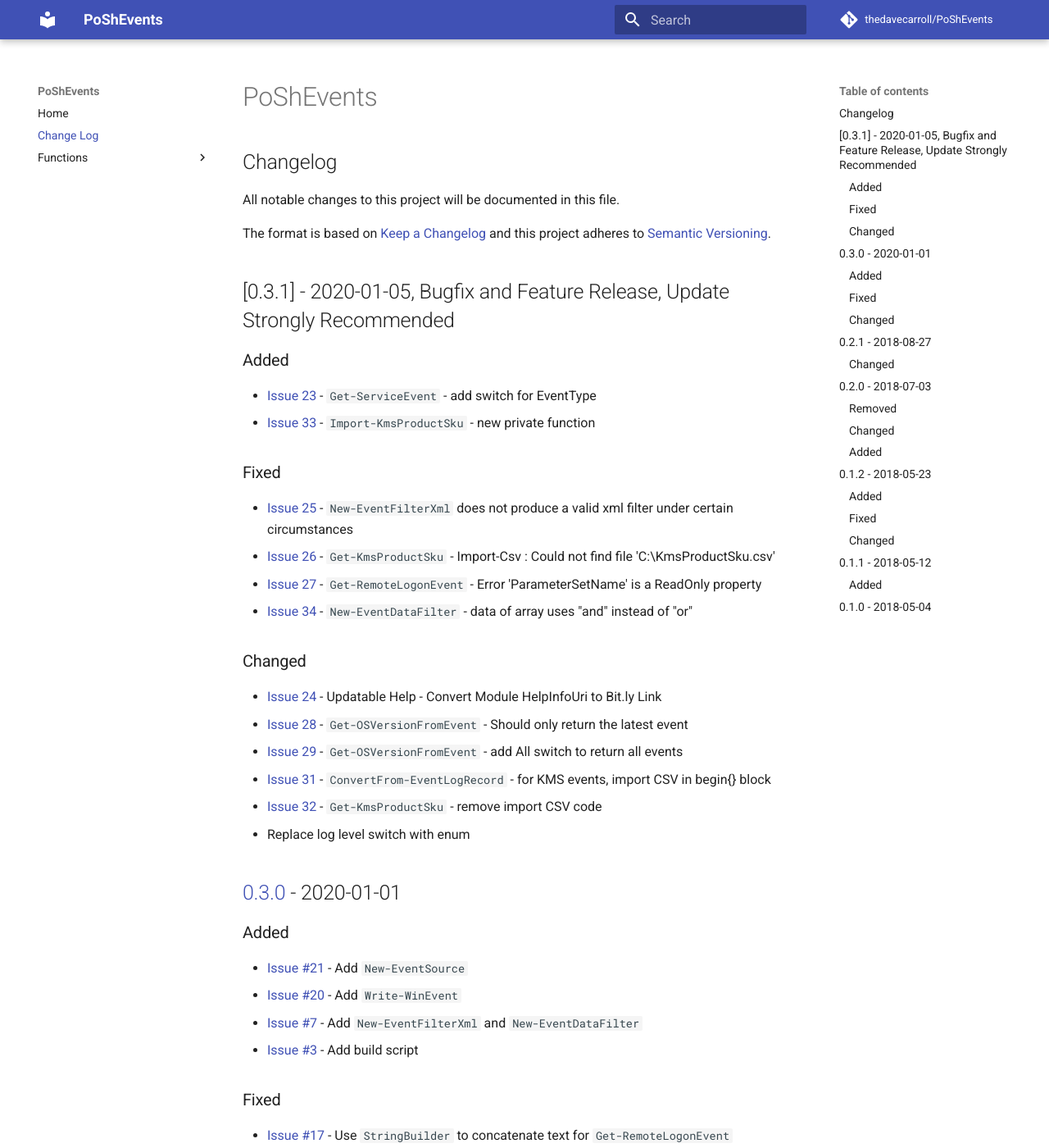
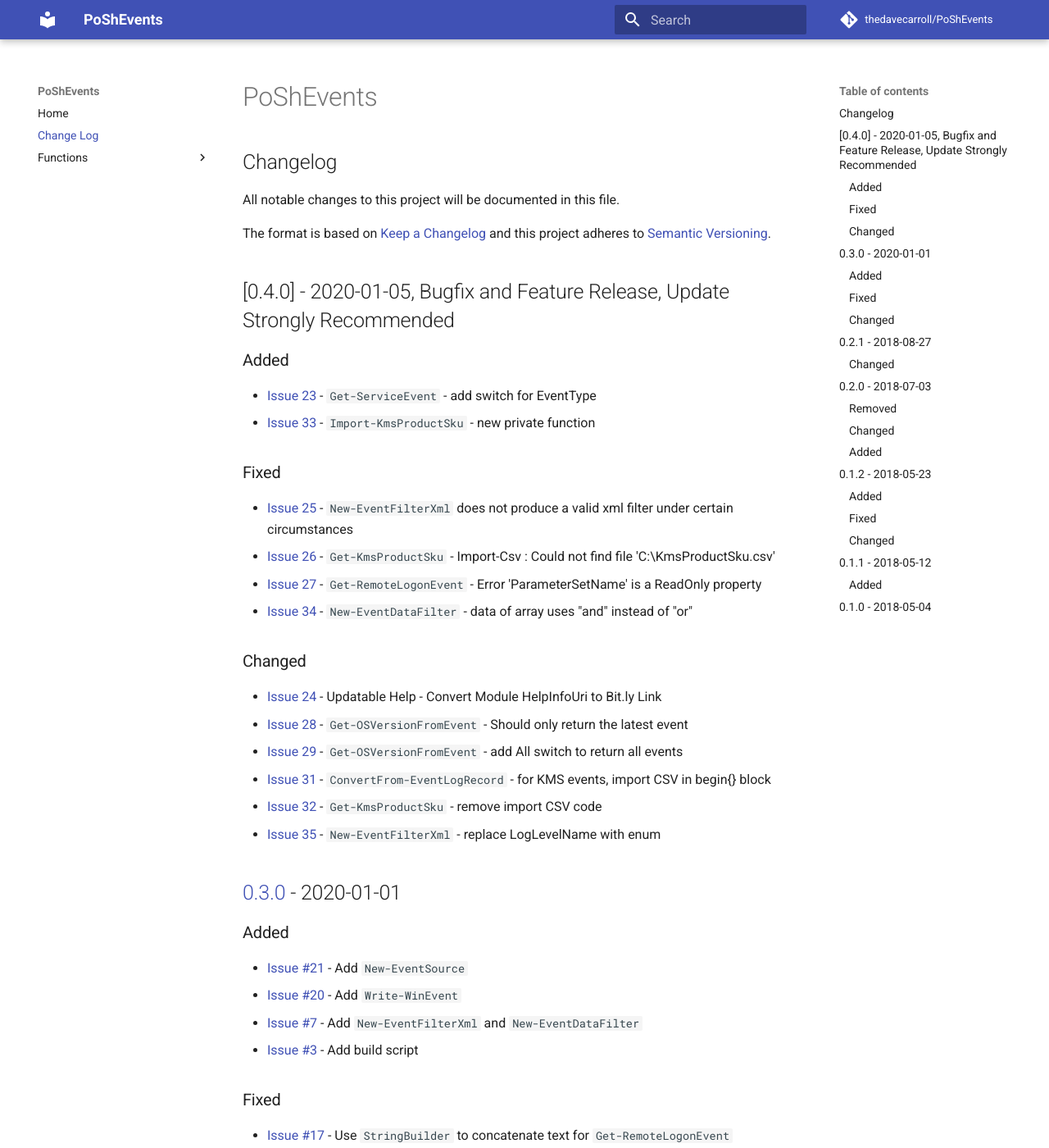
Before and after one commit to thedavecarroll/PoShEvents, an MkDocs documentation site: the page built from docs/CHANGELOG.md, in a window 1280 px wide and 1400 px high. Shown: the whole window at 82% size. Built offline with MkDocs 1.6.1 and Material for MkDocs 9.7.7, drawn with Linux system fonts in a browser that asks for light colours; comment, search, counter and statistics services are not loaded.

Commit message:
update docs prep for 0.4.0 release

```diff
--- a/docs/CHANGELOG.md
+++ b/docs/CHANGELOG.md
@@ -6,7 +6,7 @@ All notable changes to this project will be documented in this file.
 
 The format is based on [Keep a Changelog](http://keepachangelog.com/en/1.0.0/) and this project adheres to [Semantic Versioning](http://semver.org/spec/v2.0.0.html).
 
-## [0.3.1] - 2020-01-05, Bugfix and Feature Release, Update Strongly Recommended
+## [0.4.0] - 2020-01-05, Bugfix and Feature Release, Update Strongly Recommended
 
 ### Added
 
@@ -27,7 +27,7 @@ The format is based on [Keep a Changelog](http://keepachangelog.com/en/1.0.0/) a
 * [Issue 29](https://github.com/thedavecarroll/PoShEvents/issues/29) - `Get-OSVersionFromEvent` - add All switch to return all events
 * [Issue 31](https://github.com/thedavecarroll/PoShEvents/issues/31) - `ConvertFrom-EventLogRecord` - for KMS events, import CSV in begin{} block
 * [Issue 32](https://github.com/thedavecarroll/PoShEvents/issues/32) - `Get-KmsProductSku` - remove import CSV code
-* Replace log level switch with enum
+* [Issue 35](https://github.com/thedavecarroll/PoShEvents/issues/35) - `New-EventFilterXml` - replace LogLevelName with enum
 
 ## [0.3.0] - 2020-01-01
 
```
